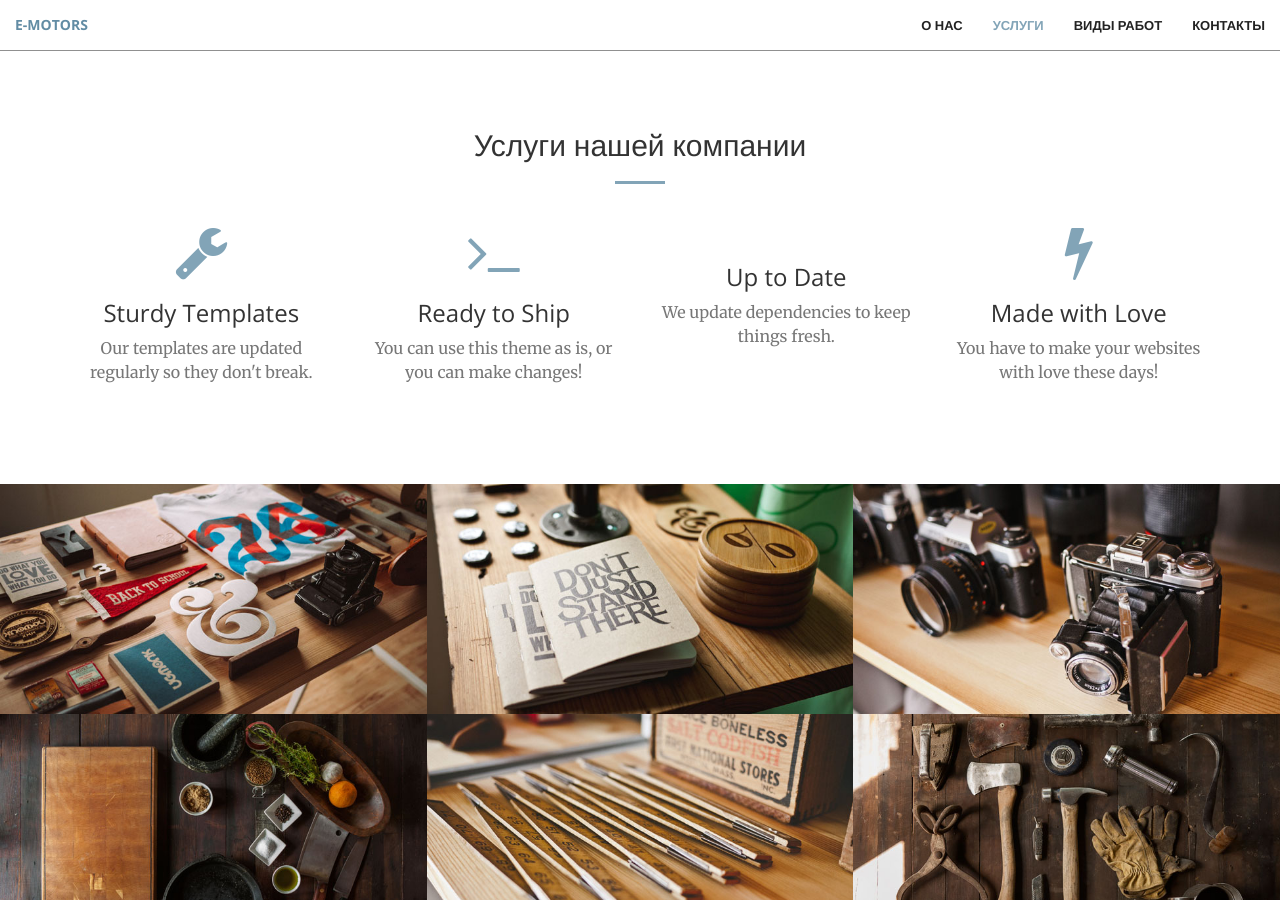
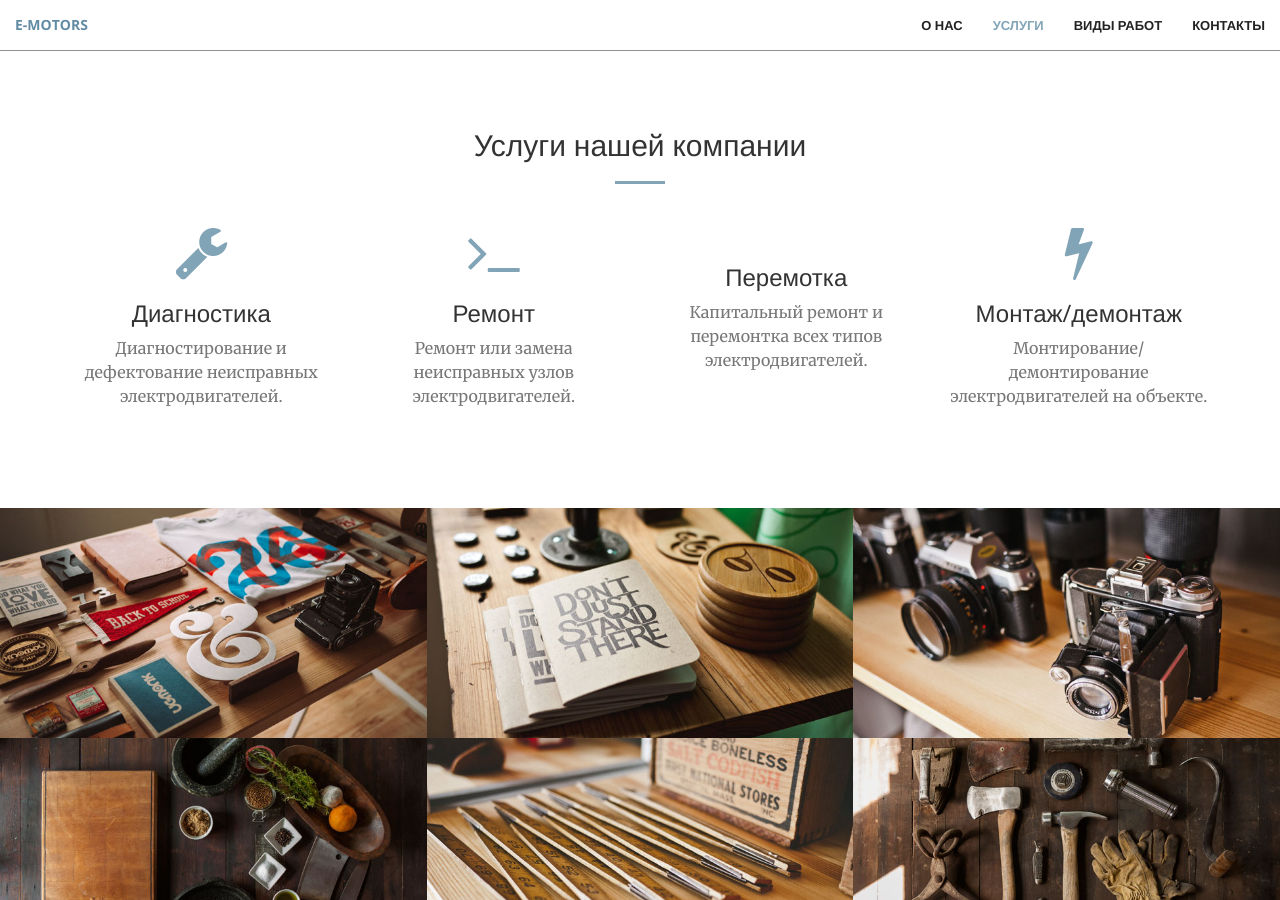
Before and after one commit to Magnum800/e-motors, a Jekyll site: the page built from index.html, in a window 1280 px wide and 900 px high, scrolled down 1362 px. Built offline with Jekyll 4.4.1, drawn with Linux system fonts in a browser that asks for light colours.

Commit message:
Update services.html

```diff
--- a/_includes/services.html
+++ b/_includes/services.html
@@ -12,29 +12,29 @@
             <div class="col-lg-3 col-md-6 text-center">
                 <div class="service-box">
                     <i class="fa fa-4x fa-wrench wow bounceIn text-primary"></i>
-                    <h3>Sturdy Templates</h3>
-                    <p class="text-muted">Our templates are updated regularly so they don't break.</p>
+                    <h3>Диагностика</h3>
+                    <p class="text-muted">Диагностирование и дефектование неисправных электродвигателей.</p>
                 </div>
             </div>
             <div class="col-lg-3 col-md-6 text-center">
                 <div class="service-box">
                     <i class="fa fa-4x fa-terminal wow bounceIn text-primary" data-wow-delay=".1s"></i>
-                    <h3>Ready to Ship</h3>
-                    <p class="text-muted">You can use this theme as is, or you can make changes!</p>
+                    <h3>Ремонт</h3>
+                    <p class="text-muted">Ремонт или замена неисправных узлов электродвигателей.</p>
                 </div>
             </div>
             <div class="col-lg-3 col-md-6 text-center">
                 <div class="service-box">
                     <i class="fa fa-4x fa-wheelchair-o wow bounceIn text-primary" data-wow-delay=".2s"></i>
-                    <h3>Up to Date</h3>
-                    <p class="text-muted">We update dependencies to keep things fresh.</p>
+                    <h3>Перемотка</h3>
+                    <p class="text-muted">Капитальный ремонт и перемонтка всех типов электродвигателей.</p>
                 </div>
             </div>
             <div class="col-lg-3 col-md-6 text-center">
                 <div class="service-box">
                     <i class="fa fa-4x fa-bolt wow bounceIn text-primary" data-wow-delay=".3s"></i>
-                    <h3>Made with Love</h3>
-                    <p class="text-muted">You have to make your websites with love these days!</p>
+                    <h3>Монтаж/демонтаж</h3>
+                    <p class="text-muted">Монтирование/демонтирование электродвигателей на объекте.</p>
                 </div>
             </div>
         </div>
```
